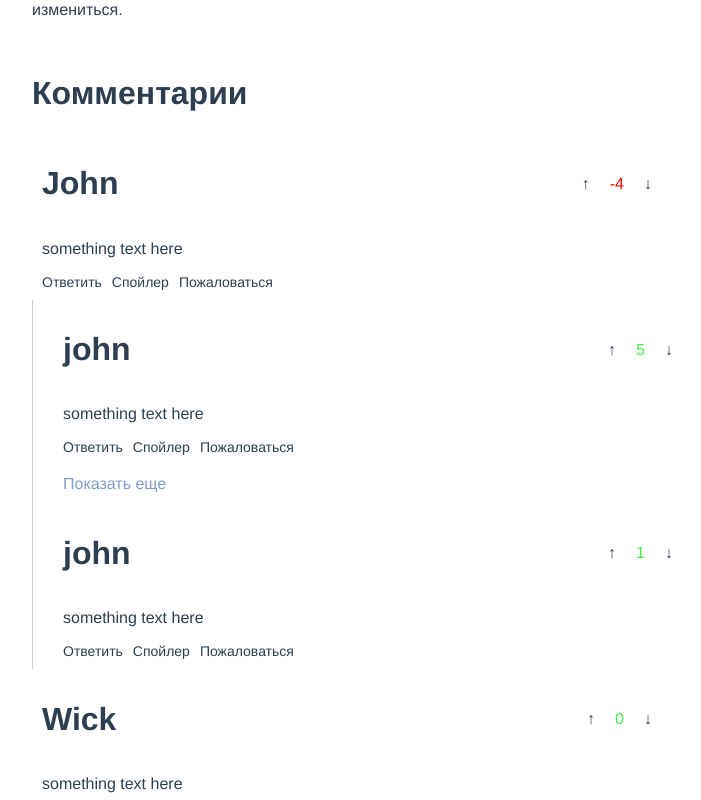
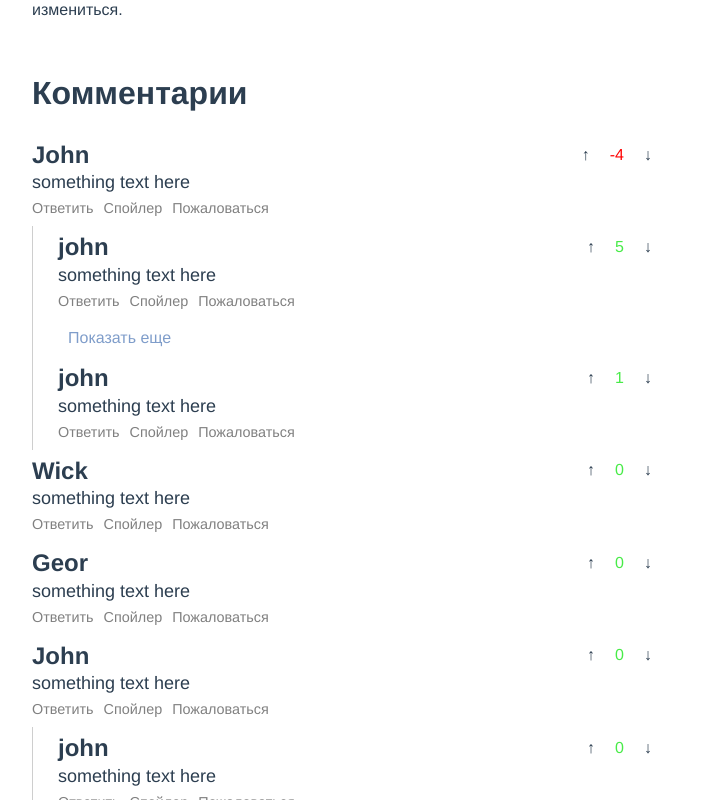
Before and after one commit to Lelouchwe/Innova-test, a Vue app: page / in a window 1280 px wide. Shown: the part 880-1680 px from the top of the page, without its empty margins (288-989 px from the left). Built offline with nearby package versions, Linux system fonts and the light colour scheme.

Commit message:
style fix

```diff
--- a/src/components/comments.vue
+++ b/src/components/comments.vue
@@ -19,7 +19,7 @@ export default {
   },
   data() {
     return {
-        commentsToShow: 3,
+        commentsToShow: 5,
         totalComments: 0,
         // deepCounter: 0,
         comments: [],
@@ -41,8 +41,14 @@ export default {
 </script>
 
 <style>
+.container {
+    /* width: 100%; */
+}
+h1, p {
+    text-align: left;
+}
 .sub-comments {
-    margin: 0 20px;
+    margin: 0 0 0 20px;
 }
 .show-more {
     margin-top: 20px;
--- a/src/components/commentsItem.vue
+++ b/src/components/commentsItem.vue
@@ -133,9 +133,9 @@ export default {
 }
 </script>
 
-<style>
+<style scoped>
 .sub-comments {
-  margin: 0 20px;
+  margin: 0 0 0 25px;
 }
 .show-more {
   cursor: pointer;
@@ -144,12 +144,13 @@ export default {
   opacity: .8;
 }
 .comment-item {
-    padding: 10px;
+    padding: 10px 10px 10px 0;
     transition: .3s;
     border-radius: 10px;
 }
 .comment-item p {
-    font-size: 16px;
+    font-size: 18px;
+    margin: 7px 0;
 }
 .comment-item:hover {
     /* background: #8080800c; */
@@ -158,6 +159,11 @@ export default {
     display: flex;
     justify-content: space-between;
     align-items: center;
+}
+.comment-item__wrap h1 {
+    line-height: 0.9em;
+    margin: 0;
+    font-size: 1.5em;
 }
 .comment-item__likes {
     display: flex;
@@ -177,7 +183,8 @@ export default {
 }
 .comment-nav {
     display: flex;
-    font-size: 14px;
+    font-size: 0.9em;
+    color: gray;
 }
 .comment-nav div {
     padding: 0 10px 0 0;
@@ -192,14 +199,18 @@ export default {
 .wrap-answere {
     display: flex;
     flex-direction: column;
-    border: 1px solid;
+    border: 1px solid gray;
     border-radius: 10px;
-    padding: 5px;
+    padding: 13px 13px 0 13px;
+    margin: 5px 0 0 0;
+    font-size: 14px;
 }
 .wrap-answere__text {
     height: 100px;
     margin: 0px;
     border: none;
+    font-size: 18px;
+    outline: none;
 }
 .wrap-answere__nav {
     display: flex;
--- a/src/views/Post.vue
+++ b/src/views/Post.vue
@@ -23,7 +23,7 @@ export default {
 }
 </script>
 
-<style>
+<style scoped>
   .container {
     width: 50vw;
     margin: 0 auto;
```
